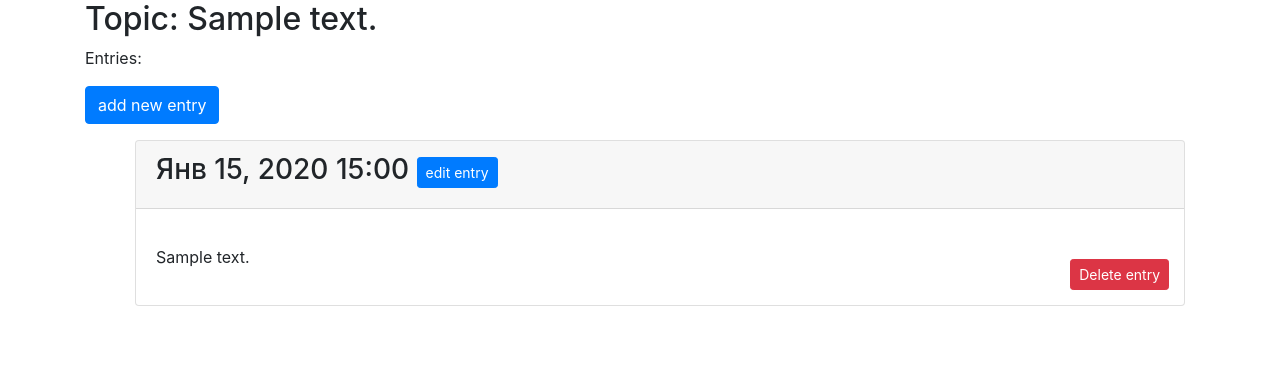
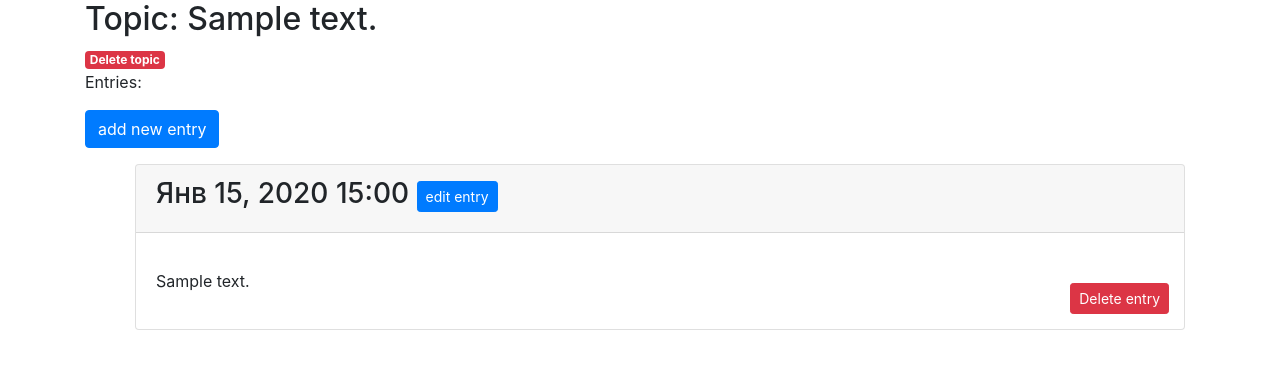
Before and after one commit to deverser/learning_log, a Django app: page /topics/1/ in a window 1280 px wide. Shown: the part 56-425 px from the top of the page. Run offline with Django 3.2, Linux system fonts and the light colour scheme; a user stored in the database is signed in; tables that the repository leaves empty hold one stand-in row (values such as "Sample post"); some libraries are stand-ins or nearby versions.

Commit message:
Added function for topic delete, added delete button on topic template

```diff
--- a/learning_logs/templates/learning_logs/topic.html
+++ b/learning_logs/templates/learning_logs/topic.html
@@ -2,6 +2,11 @@
 
 {% block header %}
     <h2>Topic: {{ topic }}</h2>
+    <span>
+        <a href="{% url 'learning_logs:delete_topic' topic.id %}" class="badge badge-danger">
+            Delete topic
+        </a>
+    </span>
 {% endblock header %}
 {% block content %}
 
--- a/learning_logs/urls.py
+++ b/learning_logs/urls.py
@@ -16,6 +16,8 @@ urlpatterns = [
     path('topics/<int:topic_id>/', views.topic, name='topic'),
     # Страница для добавления новой темы
     path('new_topic/', views.new_topic, name='new_topic'),
+    # Удаление темы
+    path('delete_topic/<int:topic_id>/', views.delete_topic, name='delete_topic'),
     # Вывод всех тем
     path('topics/', views.topics, name='topics'),
     # Домашняя страница
--- a/learning_logs/views.py
+++ b/learning_logs/views.py
@@ -48,6 +48,17 @@ def new_topic(request):
             return HttpResponseRedirect(reverse('learning_logs:topics'))
     context = {'form': form}
     return render(request, 'learning_logs/new_topic.html', context)
+
+
+@login_required
+def delete_topic(request, topic_id):
+    try:
+        topic = Topic.objects.get(id=topic_id)
+        check_topic_owner(topic, request)
+        topic.delete()
+        return HttpResponseRedirect('/topics')
+    except Topic.DoesNotExist:
+        return Http404
 
 
 @login_required
```
